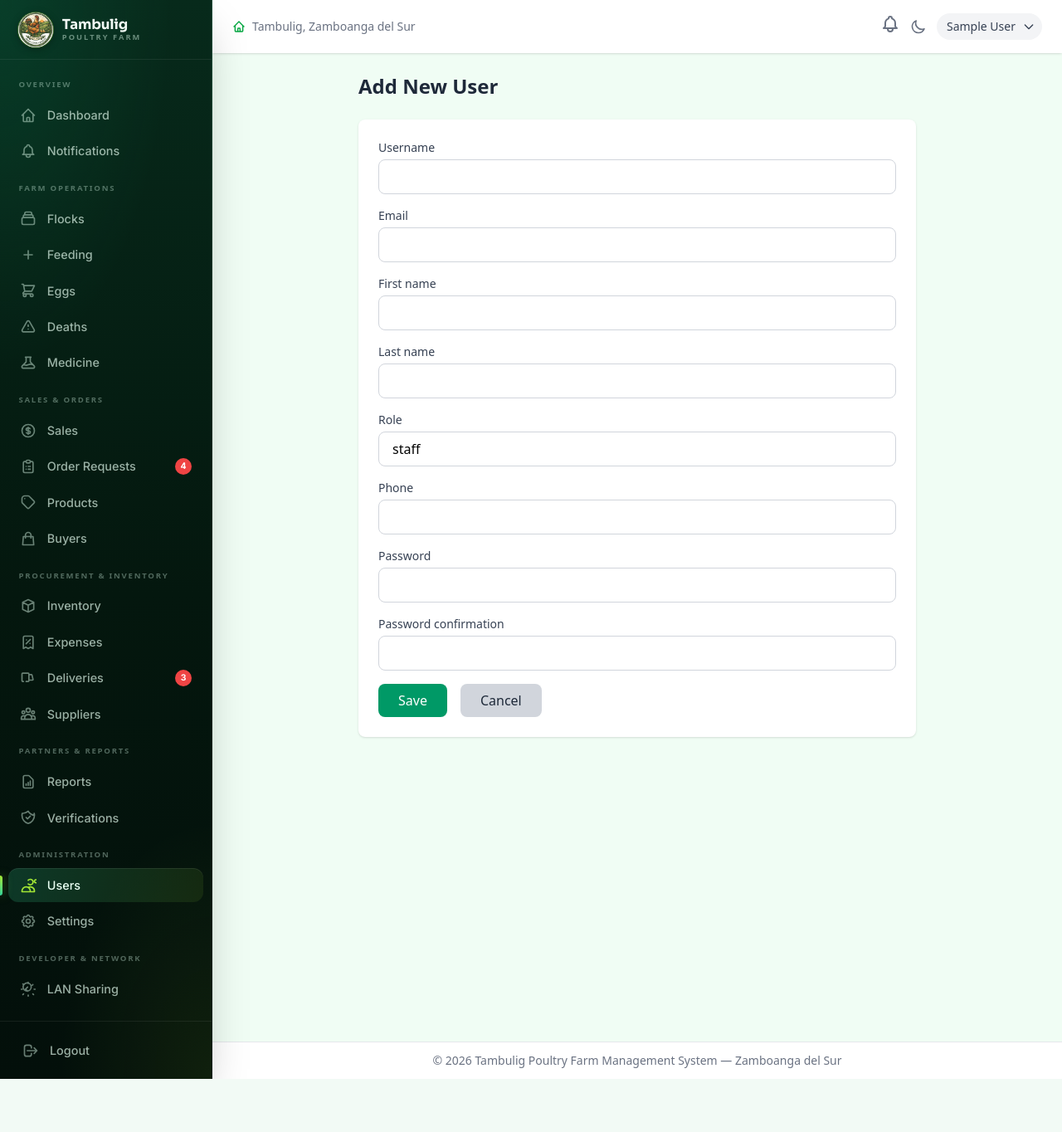
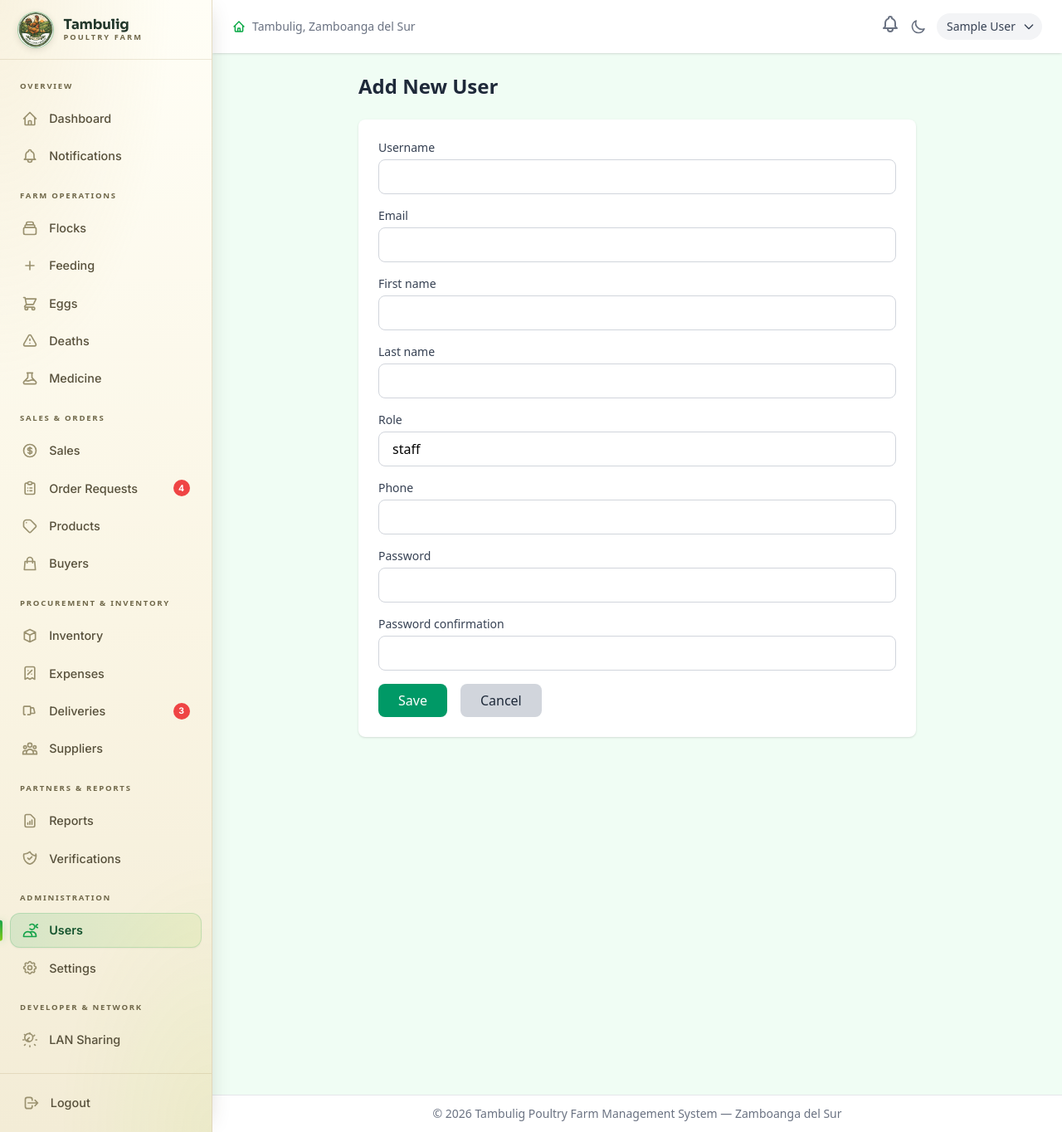
Before and after one commit to lanzy-lanzy/farm, a Django app: page /users/create/ in a window 1280 px wide. Shown: the whole page at 83% size. Before the commit the page ends 1300 px from the top, so only its background shows below. Run offline with Django 5.2, Linux system fonts and the light colour scheme; the visitor is signed in with stand-in values (Sample User, id 1); data comes from the database, SQL or seed files in the repository; data that the repository does not hold is empty; style sheets or scripts are compiled from the project's sources.

Commit message:
style(sidebar): update sidebar to cream variant with warm neutrals and green accents
- Replace forest-glass sidebar colors with cream background and warm neutral tones
- Update sidebar brand styles including background, box-shadow, and text colors
- Adjust sidebar navigation scrollbar colors and hover effects
- Modify link colors, active states, and hover transformations for new theme
- Add focus-visible outline styles for accessibility
- Introduce dark mode styles maintaining cream family with espresso tones
- Refine sidebar footers and logout button hover colors in both light and dark modes

```diff
--- a/templates/base.html
+++ b/templates/base.html
@@ -17,66 +17,102 @@
     <style>
         [x-cloak] { display: none !important; }
 
-        /* ---------- Forest-glass sidebar ---------- */
+        /* ---------- Cream sidebar (warm neutrals + farm green accents) ---------- */
         .side {
             background:
-                radial-gradient(130% 55% at 0% 0%, rgba(16, 185, 129, .14), transparent 62%),
-                radial-gradient(120% 40% at 100% 100%, rgba(163, 230, 53, .08), transparent 60%),
-                linear-gradient(180deg, #072a1b 0%, #04170e 55%, #030f0a 100%);
-            border-right: 1px solid rgba(255, 255, 255, .08);
-            color: #dcefe3;
+                radial-gradient(130% 55% at 0% 0%, rgba(214, 182, 110, .16), transparent 62%),
+                radial-gradient(120% 40% at 100% 100%, rgba(132, 204, 22, .07), transparent 60%),
+                linear-gradient(180deg, #fffef6 0%, #faf5e4 55%, #f3ecd6 100%);
+            border-right: 1px solid rgba(146, 119, 60, .18);
+            color: #57503b;
+            box-shadow: 8px 0 24px -14px rgba(63, 58, 42, .25);
         }
         .side-brand {
             height: 4.5rem; flex-shrink: 0;
-            display: flex; align-items: center; gap: .7rem;
-            padding: 0 1.35rem;
-            border-bottom: 1px solid rgba(255, 255, 255, .07);
+            display: flex; align-items: center; gap: .75rem;
+            padding: 0 1.4rem;
+            border-bottom: 1px solid rgba(146, 119, 60, .16);
         }
         .side-brand .mark {
             width: 42px; height: 42px; border-radius: 50%; flex-shrink: 0;
             display: grid; place-items: center; overflow: hidden;
-            background: #f6f3ea;
-            box-shadow: 0 0 0 1px rgba(163, 230, 53, .3), 0 2px 10px rgba(0, 0, 0, .35);
+            background: #ffffff;
+            box-shadow: 0 0 0 1px rgba(22, 163, 74, .35), 0 2px 8px rgba(63, 58, 42, .18);
         }
         .side-brand .mark img { width: 100%; height: 100%; display: block; }
         .side-brand .txt { display: flex; flex-direction: column; line-height: 1.1; }
-        .side-brand .name { font-family: 'Sora', system-ui, sans-serif; font-weight: 700; font-size: 1.04rem; letter-spacing: -.01em; color: #f2faf5; }
-        .side-brand .sub { font-size: .58rem; font-weight: 600; letter-spacing: .22em; text-transform: uppercase; color: rgba(206, 236, 220, .5); }
+        .side-brand .name { font-family: 'Sora', system-ui, sans-serif; font-weight: 700; font-size: 1.04rem; letter-spacing: -.01em; color: #22372b; }
+        .side-brand .sub { font-size: .58rem; font-weight: 600; letter-spacing: .22em; text-transform: uppercase; color: #6f6749; }
 
-        .side-nav { flex: 1; overflow-y: auto; padding: .5rem 0 1rem; scrollbar-width: thin; scrollbar-color: rgba(255, 255, 255, .14) transparent; }
+        .side-nav { flex: 1; overflow-y: auto; padding: .5rem 0 1rem; scrollbar-width: thin; scrollbar-color: rgba(146, 119, 60, .35) transparent; }
         .side-nav::-webkit-scrollbar { width: 8px; }
-        .side-nav::-webkit-scrollbar-thumb { background: rgba(255, 255, 255, .12); border-radius: 8px; border: 2px solid transparent; background-clip: padding-box; }
-        .side-nav::-webkit-scrollbar-thumb:hover { background: rgba(255, 255, 255, .22); background-clip: padding-box; }
+        .side-nav::-webkit-scrollbar-thumb { background: rgba(146, 119, 60, .3); border-radius: 8px; border: 2px solid transparent; background-clip: padding-box; }
+        .side-nav::-webkit-scrollbar-thumb:hover { background: rgba(146, 119, 60, .5); background-clip: padding-box; }
 
-        .side-label { font-size: .6rem; font-weight: 700; letter-spacing: .18em; text-transform: uppercase; color: rgba(206, 236, 220, .38); padding: .95rem 1.4rem .4rem; }
+        .side-label { font-size: .6rem; font-weight: 700; letter-spacing: .18em; text-transform: uppercase; color: #6f6749; padding: 1.05rem 1.5rem .45rem; }
         .side-link {
             position: relative; display: flex; align-items: center; gap: .8rem;
-            margin: 2px .65rem; padding: .62rem .85rem; border-radius: 12px;
+            margin: 3px .75rem; padding: .65rem .9rem; border-radius: 12px;
             border: 0; background: transparent; text-align: left;
             font-family: 'Inter', system-ui, sans-serif; font-size: .9rem; font-weight: 500;
-            color: rgba(220, 242, 230, .7); text-decoration: none; cursor: pointer;
-            transition: color .2s ease, background .2s ease, transform .2s ease;
+            color: #57503b; text-decoration: none; cursor: pointer;
+            transition: color .2s ease, background .2s ease, transform .2s ease, box-shadow .2s ease;
         }
-        .side-link svg { width: 20px; height: 20px; flex-shrink: 0; color: rgba(206, 236, 220, .5); transition: color .2s ease; }
-        .side-link:hover { color: #f2faf5; background: rgba(255, 255, 255, .05); transform: translateX(3px); }
-        .side-link:hover svg { color: #6ee7b7; }
+        .side-link svg { width: 20px; height: 20px; flex-shrink: 0; color: #9a916f; transition: color .2s ease; }
+        .side-link:hover { color: #1d4d33; background: rgba(22, 163, 74, .08); transform: translateX(3px); }
+        .side-link:hover svg { color: #16a34a; }
+        .side-link:focus-visible { outline: 2px solid rgba(22, 163, 74, .6); outline-offset: 2px; }
         .side-link.is-active {
-            color: #eafff3;
-            background: linear-gradient(100deg, rgba(52, 211, 153, .2), rgba(163, 230, 53, .09));
-            box-shadow: inset 0 1px 0 rgba(255, 255, 255, .08);
+            color: #14532d; font-weight: 600;
+            background: linear-gradient(100deg, rgba(22, 163, 74, .14), rgba(132, 204, 22, .1));
+            box-shadow: inset 0 0 0 1px rgba(22, 163, 74, .18), 0 1px 2px rgba(63, 58, 42, .06);
         }
-        .side-link.is-active svg { color: #a3e635; }
+        .side-link.is-active svg { color: #16a34a; }
         .side-link.is-active::before {
-            content: ''; position: absolute; left: -.65rem; top: 50%; transform: translateY(-50%);
+            content: ''; position: absolute; left: -.75rem; top: 50%; transform: translateY(-50%);
             width: 3px; height: 58%; border-radius: 0 3px 3px 0;
-            background: linear-gradient(#a3e635, #34d399); box-shadow: 0 0 12px rgba(163, 230, 53, .55);
+            background: linear-gradient(#16a34a, #84cc16); box-shadow: 0 0 10px rgba(22, 163, 74, .4);
         }
-        .side-div { height: 1px; margin: .8rem 1.4rem; border: 0; background: linear-gradient(90deg, transparent, rgba(255, 255, 255, .12), transparent); }
+        .side-div { height: 1px; margin: .8rem 1.5rem; border: 0; background: linear-gradient(90deg, transparent, rgba(146, 119, 60, .28), transparent); }
 
-        .side-foot { flex-shrink: 0; padding: .85rem; border-top: 1px solid rgba(255, 255, 255, .07); }
+        .side-foot { flex-shrink: 0; padding: .85rem; border-top: 1px solid rgba(146, 119, 60, .16); }
         .side-foot .side-link { margin: 0; width: 100%; }
-        .side-logout:hover { color: #ffe4e6 !important; background: rgba(244, 63, 94, .16) !important; }
-        .side-logout:hover svg { color: #fb7185 !important; }
+        .side-logout:hover { color: #be123c !important; background: rgba(225, 29, 72, .09) !important; }
+        .side-logout:hover svg { color: #e11d48 !important; }
+
+        /* Warm-espresso variant so dark mode stays in the same cream family */
+        .dark .side {
+            background:
+                radial-gradient(130% 55% at 0% 0%, rgba(214, 182, 110, .1), transparent 62%),
+                radial-gradient(120% 40% at 100% 100%, rgba(163, 230, 53, .06), transparent 60%),
+                linear-gradient(180deg, #2b2519 0%, #211c12 55%, #17130c 100%);
+            border-right-color: rgba(255, 244, 214, .1);
+            color: #ede6d2;
+            box-shadow: 8px 0 24px -14px rgba(0, 0, 0, .6);
+        }
+        .dark .side-brand { border-bottom-color: rgba(255, 244, 214, .09); }
+        .dark .side-brand .mark { background: #f6f3ea; box-shadow: 0 0 0 1px rgba(163, 230, 53, .3), 0 2px 10px rgba(0, 0, 0, .35); }
+        .dark .side-brand .name { color: #f7f2e2; }
+        .dark .side-brand .sub { color: rgba(230, 220, 190, .55); }
+        .dark .side-nav { scrollbar-color: rgba(255, 244, 214, .18) transparent; }
+        .dark .side-nav::-webkit-scrollbar-thumb { background: rgba(255, 244, 214, .16); background-clip: padding-box; }
+        .dark .side-nav::-webkit-scrollbar-thumb:hover { background: rgba(255, 244, 214, .3); background-clip: padding-box; }
+        .dark .side-label { color: rgba(230, 220, 190, .55); }
+        .dark .side-link { color: rgba(237, 230, 210, .72); }
+        .dark .side-link svg { color: rgba(230, 220, 190, .5); }
+        .dark .side-link:hover { color: #f7f2e2; background: rgba(255, 251, 235, .06); }
+        .dark .side-link:hover svg { color: #a3e635; }
+        .dark .side-link.is-active {
+            color: #f3fae8;
+            background: linear-gradient(100deg, rgba(163, 230, 53, .16), rgba(52, 211, 153, .1));
+            box-shadow: inset 0 0 0 1px rgba(163, 230, 53, .16), inset 0 1px 0 rgba(255, 255, 255, .06);
+        }
+        .dark .side-link.is-active svg { color: #a3e635; }
+        .dark .side-link.is-active::before { background: linear-gradient(#a3e635, #34d399); box-shadow: 0 0 12px rgba(163, 230, 53, .5); }
+        .dark .side-div { background: linear-gradient(90deg, transparent, rgba(255, 244, 214, .14), transparent); }
+        .dark .side-foot { border-top-color: rgba(255, 244, 214, .09); }
+        .dark .side-logout:hover { color: #ffe4e6 !important; background: rgba(244, 63, 94, .16) !important; }
+        .dark .side-logout:hover svg { color: #fb7185 !important; }
 
         @media (prefers-reduced-motion: reduce) {
             .side-link, .side-link svg { transition: none; }
```
Also changed, not shown: dashboard_full_viewport.png (added), dashboard_light.png (added).
